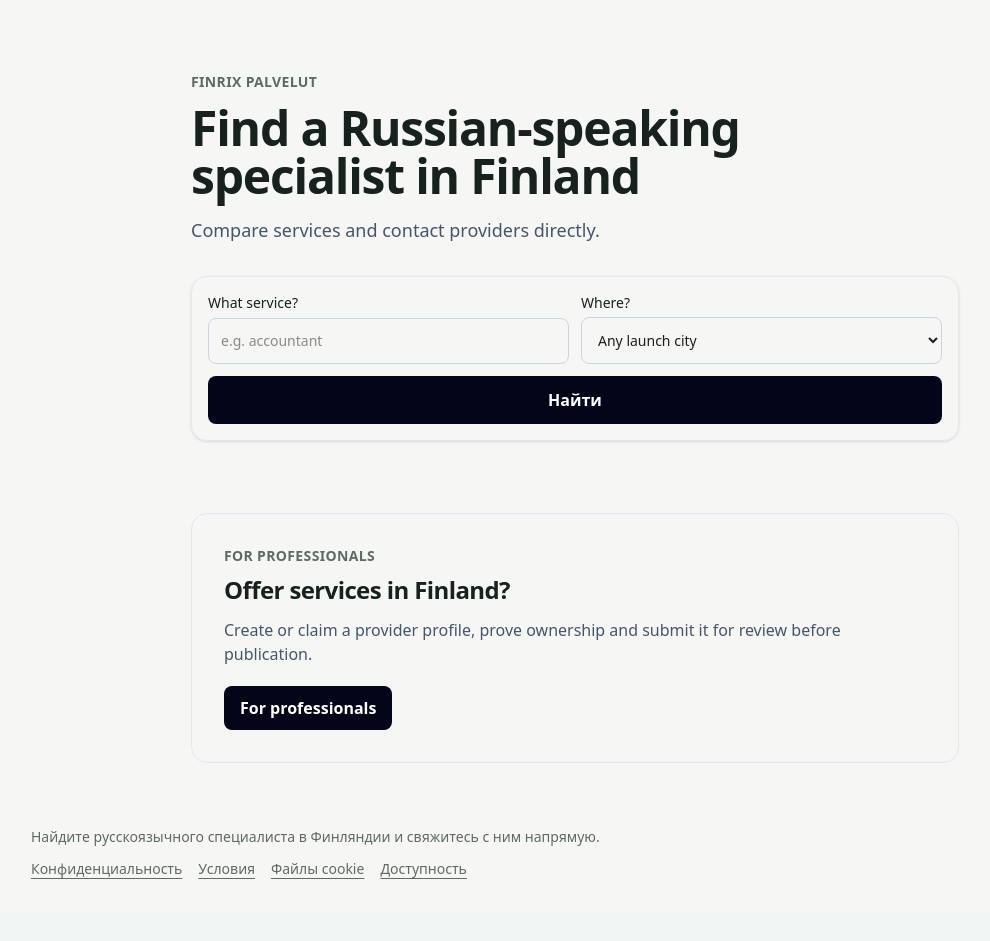
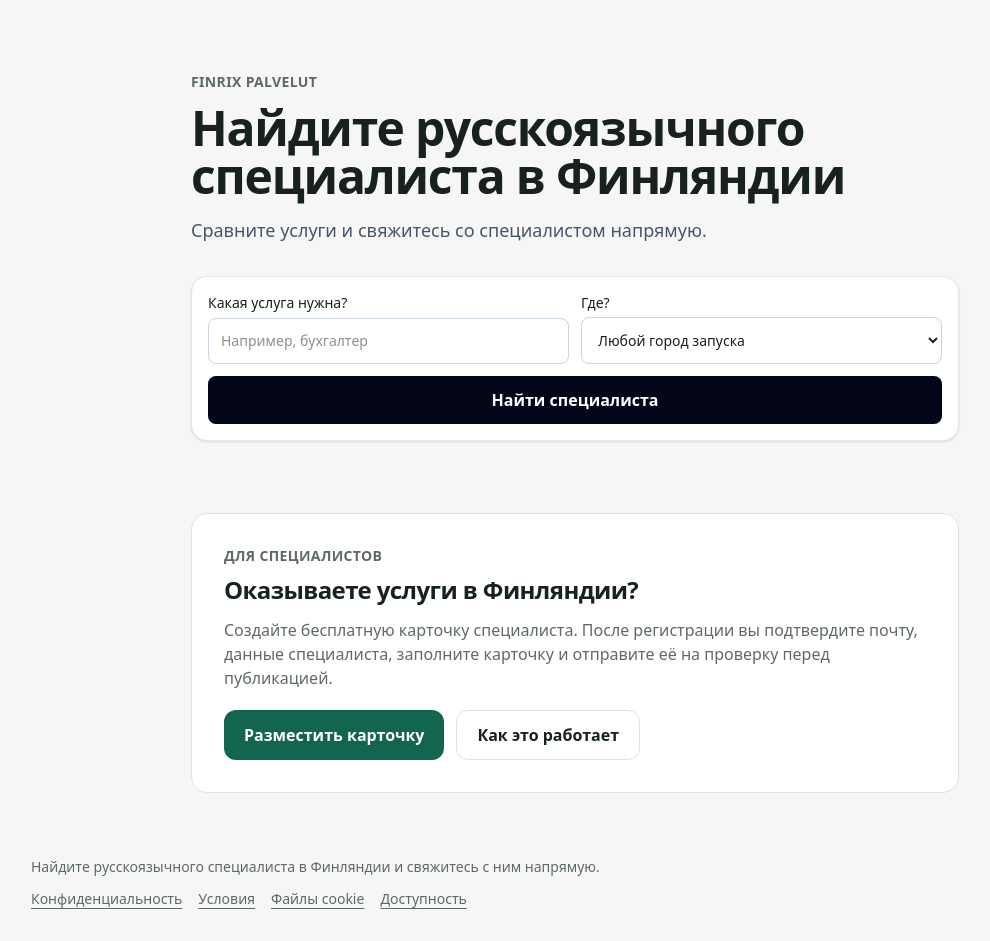
Before and after one commit to StrayForest/palvelut, a Django app: page /palvelut/ru/ in a window 1280 px wide. Shown: the part 77-1018 px from the top of the page, without its empty margins (65-1055 px from the left). Before the commit the page ends 956 px from the top, so only its background shows below. Run offline with Django 5.2, Linux system fonts and the light colour scheme; style sheets or scripts are compiled from the project's sources; parts of the project's set-up code (start-up, migrations or seed data) failed here and were passed over; some libraries are stand-ins or nearby versions.

Commit message:
P6: make Russian home and registration CTA explicit

```diff
--- a/templates/discovery/home.html
+++ b/templates/discovery/home.html
@@ -1,28 +1,32 @@
 {% extends "base.html" %}
-{% load i18n %}
-{% block title %}{% translate "Find a specialist" %} · Finrix Palvelut{% endblock %}
+{% block title %}Найти специалиста · Finrix Palvelut{% endblock %}
 {% block content %}
 <section class="mx-auto max-w-3xl py-10">
   <p class="text-sm font-semibold uppercase tracking-wide text-slate-500">Finrix Palvelut</p>
-  <h1 class="mt-3 text-4xl font-bold tracking-tight sm:text-5xl">{% translate "Find a Russian-speaking specialist in Finland" %}</h1>
-  <p class="mt-4 text-lg text-slate-600">{% translate "Compare services and contact providers directly." %}</p>
-  <form action="{% url 'discovery-search' locale=locale %}" class="mt-8 grid gap-3 rounded-2xl border border-slate-200 p-4 shadow-sm sm:grid-cols-2" method="get">
-    <label class="grid gap-1 text-sm font-medium">{% translate "What service?" %}
-      <input class="rounded-lg border border-slate-300 px-3 py-3" name="q" placeholder="{% translate 'e.g. accountant' %}">
+  <h1 class="mt-3 text-4xl font-bold tracking-tight sm:text-5xl">Найдите русскоязычного специалиста в Финляндии</h1>
+  <p class="mt-4 text-lg text-slate-600">Сравните услуги и свяжитесь со специалистом напрямую.</p>
+  <form action="{% url 'discovery-search' locale='ru' %}" class="mt-8 grid gap-3 rounded-2xl border border-slate-200 bg-white p-4 shadow-sm sm:grid-cols-2" method="get">
+    <label class="grid gap-1 text-sm font-medium">Какая услуга нужна?
+      <input class="rounded-lg border border-slate-300 px-3 py-3" name="q" placeholder="Например, бухгалтер">
     </label>
-    <label class="grid gap-1 text-sm font-medium">{% translate "Where?" %}
+    <label class="grid gap-1 text-sm font-medium">Где?
       <select class="rounded-lg border border-slate-300 px-3 py-3" name="city">
-        <option value="">{% translate "Any launch city" %}</option>
-        {% for city in launch_cities %}<option value="{{ city }}">{{ city }}</option>{% endfor %}
+        <option value="">Любой город запуска</option>
+        <option value="Helsinki">Хельсинки</option>
+        <option value="Espoo">Эспоо</option>
+        <option value="Vantaa">Вантаа</option>
       </select>
     </label>
-    <button class="rounded-lg bg-slate-950 px-5 py-3 font-semibold text-white focus:outline-none focus:ring-2 focus:ring-slate-950 focus:ring-offset-2 sm:col-span-2" id="discovery-search-submit" type="submit">{% translate "Search" %}</button>
+    <button class="rounded-lg bg-slate-950 px-5 py-3 font-semibold text-white focus:outline-none focus:ring-2 focus:ring-slate-950 focus:ring-offset-2 sm:col-span-2" id="discovery-search-submit" type="submit">Найти специалиста</button>
   </form>
 </section>
-<section aria-labelledby="provider-cta-title" class="mx-auto mt-8 max-w-3xl rounded-2xl border border-slate-200 p-6 sm:p-8" id="provider-cta">
-  <p class="text-sm font-semibold uppercase tracking-wide text-slate-500">{% translate "For professionals" %}</p>
-  <h2 class="mt-2 text-2xl font-bold tracking-tight" id="provider-cta-title">{% translate "Offer services in Finland?" %}</h2>
-  <p class="mt-3 text-slate-600">{% translate "Create or claim a provider profile, prove ownership and submit it for review before publication." %}</p>
-  <a class="mt-5 inline-flex min-h-11 items-center rounded-lg bg-slate-950 px-4 py-2 font-semibold text-white focus:outline-none focus:ring-2 focus:ring-slate-950 focus:ring-offset-2" href="{% url 'for-professionals' locale=locale %}">{% translate "For professionals" %}</a>
+<section aria-labelledby="provider-cta-title" class="mx-auto mt-8 max-w-3xl rounded-2xl border border-[#DDE3DF] bg-white p-6 sm:p-8" id="provider-cta">
+  <p class="text-sm font-semibold uppercase tracking-wide text-[#5E6A65]">Для специалистов</p>
+  <h2 class="mt-2 text-2xl font-bold tracking-tight" id="provider-cta-title">Оказываете услуги в Финляндии?</h2>
+  <p class="mt-3 text-[#5E6A65]">Создайте бесплатную карточку специалиста. После регистрации вы подтвердите почту, данные специалиста, заполните карточку и отправите её на проверку перед публикацией.</p>
+  <div class="mt-5 flex flex-wrap gap-3">
+    <a class="inline-flex min-h-11 items-center rounded-xl bg-[#12664F] px-5 py-3 font-semibold text-white hover:bg-[#0B4F3C] focus:outline-none focus:ring-2 focus:ring-[#12664F] focus:ring-offset-2" href="{% url 'account-register' %}">Разместить карточку</a>
+    <a class="inline-flex min-h-11 items-center rounded-xl border border-[#DDE3DF] px-5 py-3 font-semibold text-[#17211D] hover:border-[#12664F] focus:outline-none focus:ring-2 focus:ring-[#12664F] focus:ring-offset-2" href="{% url 'for-professionals' locale='ru' %}">Как это работает</a>
+  </div>
 </section>
 {% endblock %}
```
